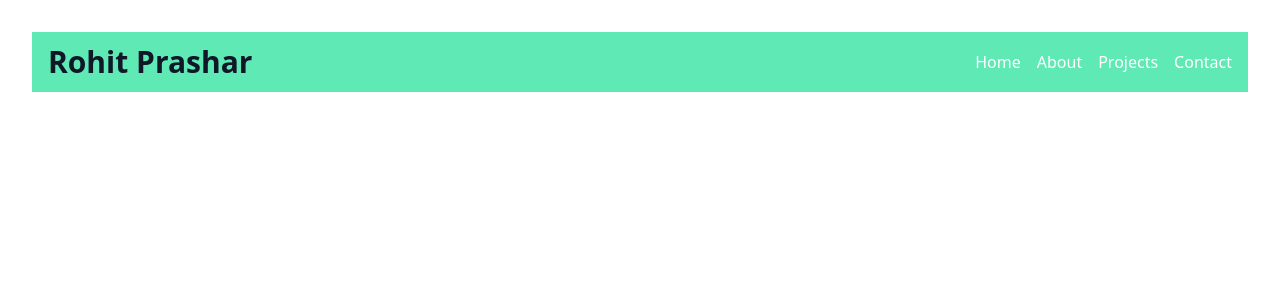
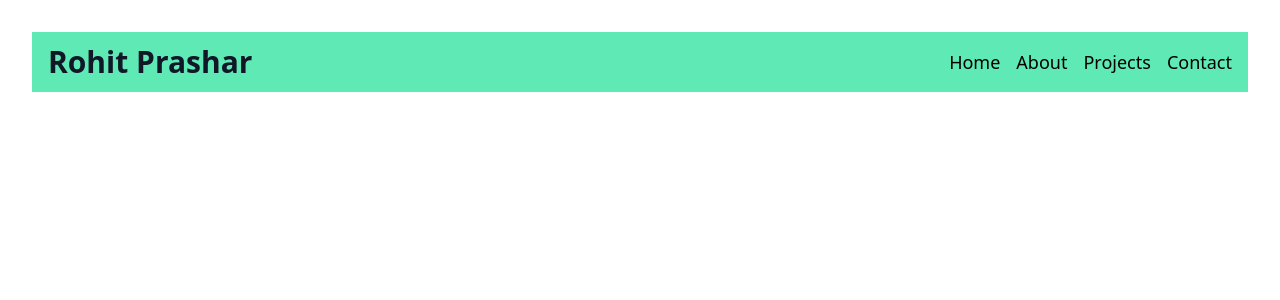
Before and after one commit to rprashar21/portfolio, a React (Vite) app: page / in a window 1280 px wide. Shown: the top 300 px of the page. Built offline with nearby package versions, Linux system fonts and the light colour scheme.

Commit message:
Added some styling to the navbar

```diff
--- a/src/components/Navbar.jsx
+++ b/src/components/Navbar.jsx
@@ -3,7 +3,7 @@ import {links} from "../data/data.jsx";
 
 const Navbar = () => {
     return (
-        <nav className="bg-emerald-300 text-white px-4 py-3 flex items-center justify-between">
+        <nav className="bg-emerald-300 text-black px-4 py-3 flex items-center justify-between">
             <h2 className="text-3xl font-bold">
                 <span className="text-3xl font-bold text-gray-900">Rohit Prashar</span>
             </h2>
@@ -11,7 +11,7 @@ const Navbar = () => {
             <div className="flex space-x-4">
                 {links.map((link) => {
                     const {id, name, url} = link;
-                    return <a key={id} href={url}>{name}</a>
+                        return <a className="capitalize text-lg hover:text-amber-100 duration-300" key={id} href={url}>{name}</a>
                 })}
             </div>
         </nav>
```
